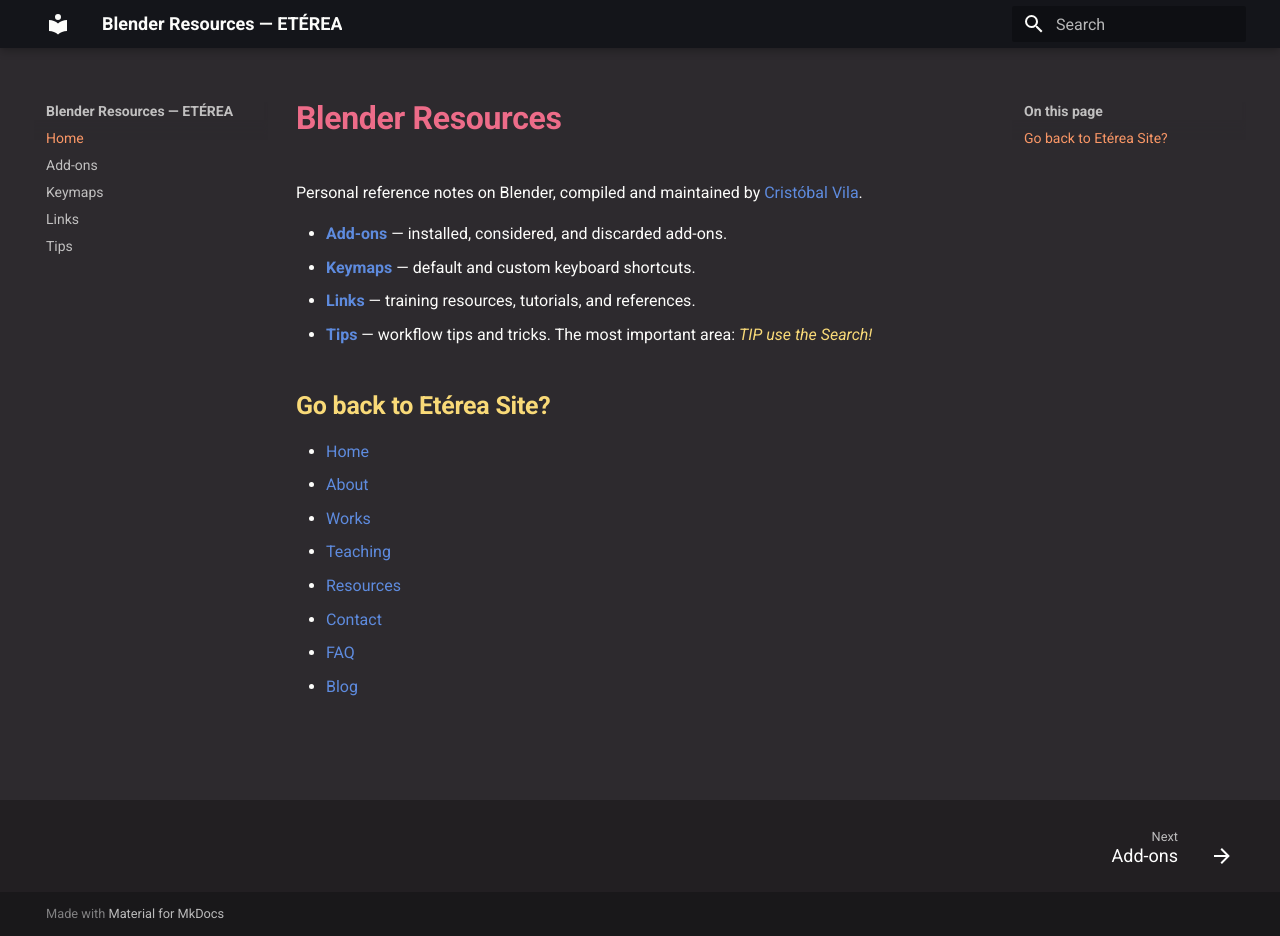
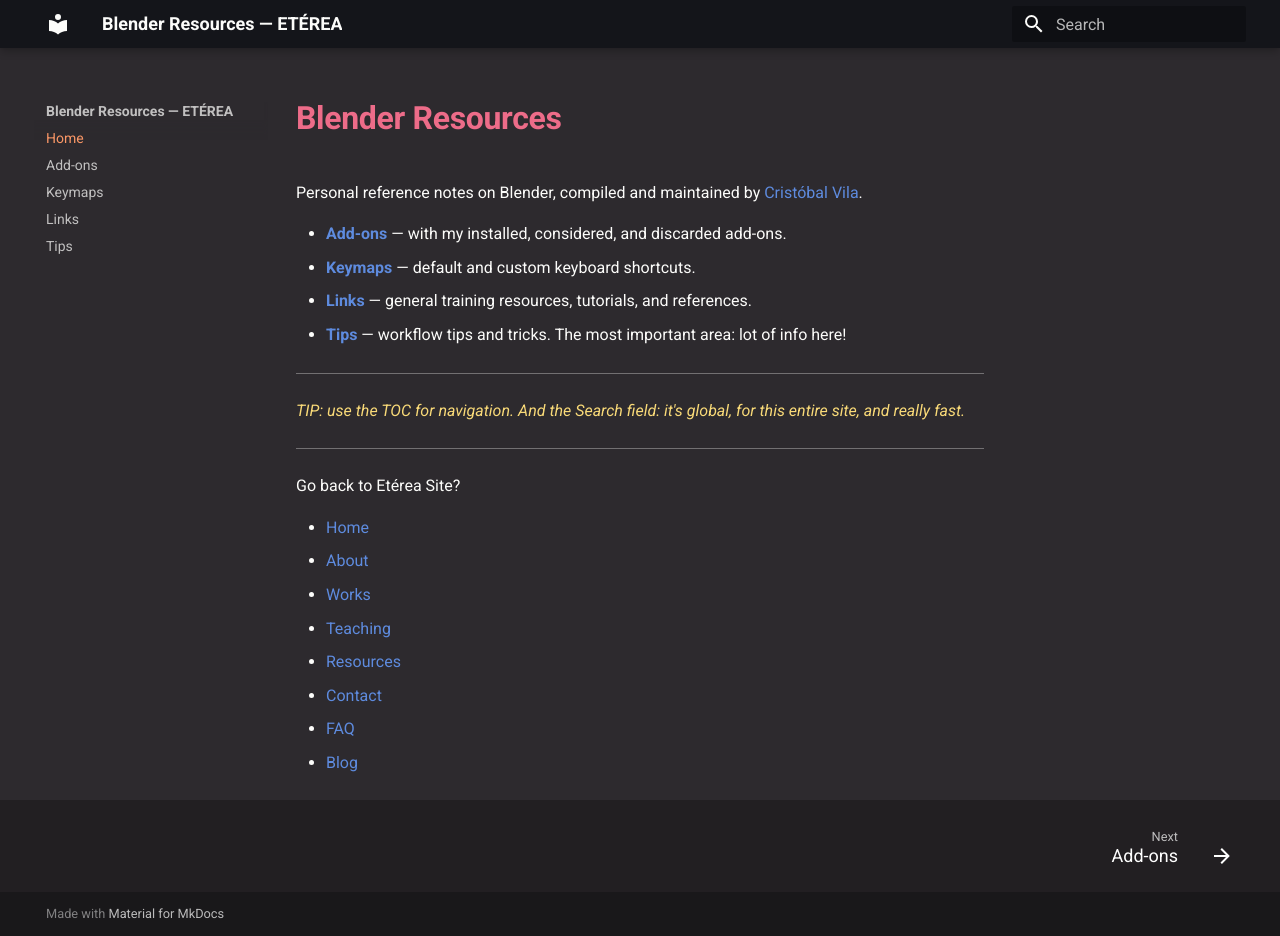
Before and after one commit to Eterea/blender, an MkDocs documentation site: the page built from docs/index.md, in a window 1280 px wide and 936 px high. Built offline with MkDocs 1.6.1 and Material for MkDocs 9.7.7, drawn with Linux system fonts in a browser that asks for light colours.

Commit message:
Update index.md

```diff
--- a/docs/index.md
+++ b/docs/index.md
@@ -2,12 +2,18 @@
 
 Personal reference notes on Blender, compiled and maintained by [Cristóbal Vila](https://etereaestudios.com/resources/blender-resources/).
 
-- **[Add-ons](addons.md)** — installed, considered, and discarded add-ons.
+- **[Add-ons](addons.md)** — with my installed, considered, and discarded add-ons.
 - **[Keymaps](keymaps.md)** — default and custom keyboard shortcuts.
-- **[Links](links.md)** — training resources, tutorials, and references.
-- **[Tips](tips.md)** — workflow tips and tricks. The most important area: *TIP use the Search!*
+- **[Links](links.md)** — general training resources, tutorials, and references.
+- **[Tips](tips.md)** — workflow tips and tricks. The most important area: lot of info here!
 
-## Go back to Etérea Site?
+---
+
+*TIP: use the TOC for navigation. And the Search field: it's global, for this entire site, and really fast.*
+
+---
+
+Go back to Etérea Site?
 
 - [Home](https://etereaestudios.com/)
 - [About](https://etereaestudios.com/about/)
```
